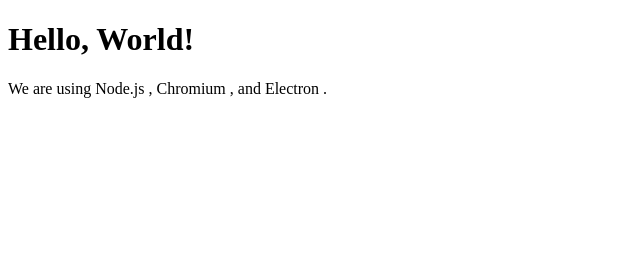
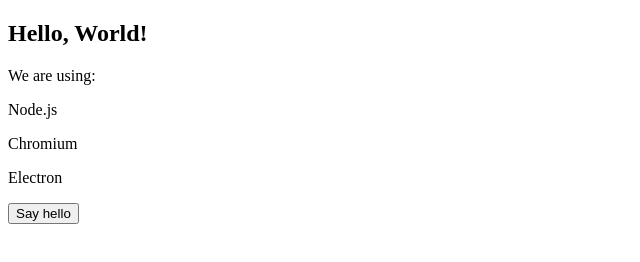
Before and after one commit to RinatValiullov/electron-learn-4ront, an Electron app: page quick-start/index.html in a window 800 px wide. Shown: the whole page, without its empty margins (0-640 px from the left). Drawn offline with Linux system fonts and the light colour scheme.

Commit message:
add simple functionality with a "greet" script

```diff
--- /dev/null
+++ b/quick-start/greet.js
@@ -0,0 +1,12 @@
+const createElement = (type = "DIV", content = "This is content") => {
+  const element = document.createElement(type);
+  element.innerHTML = content;
+
+  return element;
+};
+
+const btn_greet = createElement("BUTTON", "Say hello");
+
+btn_greet.addEventListener("click", () => console.log("Hello, 4ront!"));
+
+document.body.appendChild(btn_greet);
--- a/quick-start/index.html
+++ b/quick-start/index.html
@@ -11,10 +11,14 @@
 </head>
 
 <body>
-  <h1>Hello, World!</h1>
-  We are using Node.js <span id="node-version"></span>,
-  Chromium <span id="chrome-version"></span>,
-  and Electron <span id="electron-version"></span>.
+  <section>
+    <h1>Hello, World!</h1>
+    <p>We are using:</p>
+    <p>Node.js <span id="node-version"></span></p>
+    <p>Chromium <span id="chrome-version"></span></p>
+    <p>Electron <span id="electron-version"></span></p>
+  </section>
+  <script src="greet.js"></script>
 </body>
 
 </html>
```
